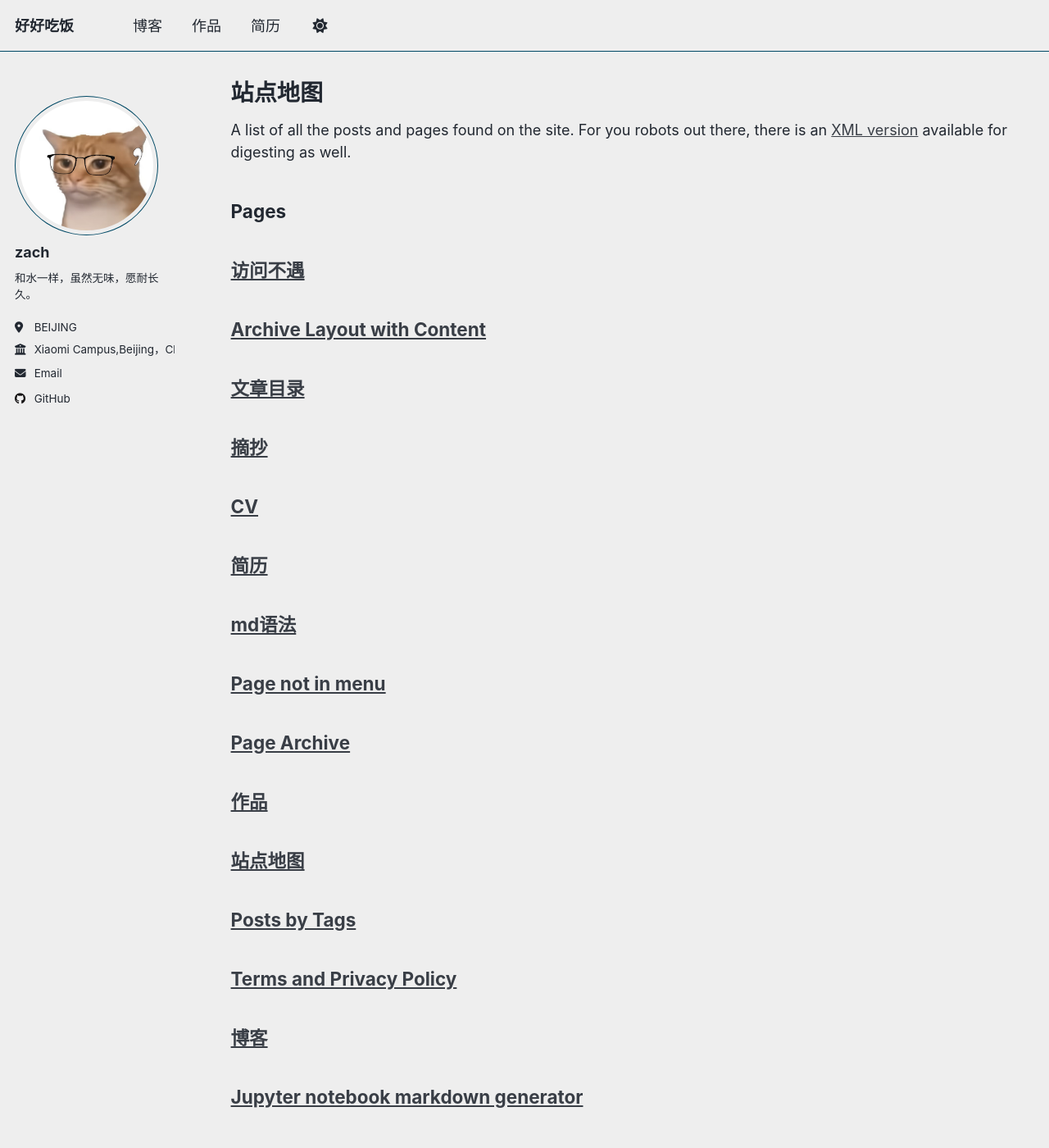
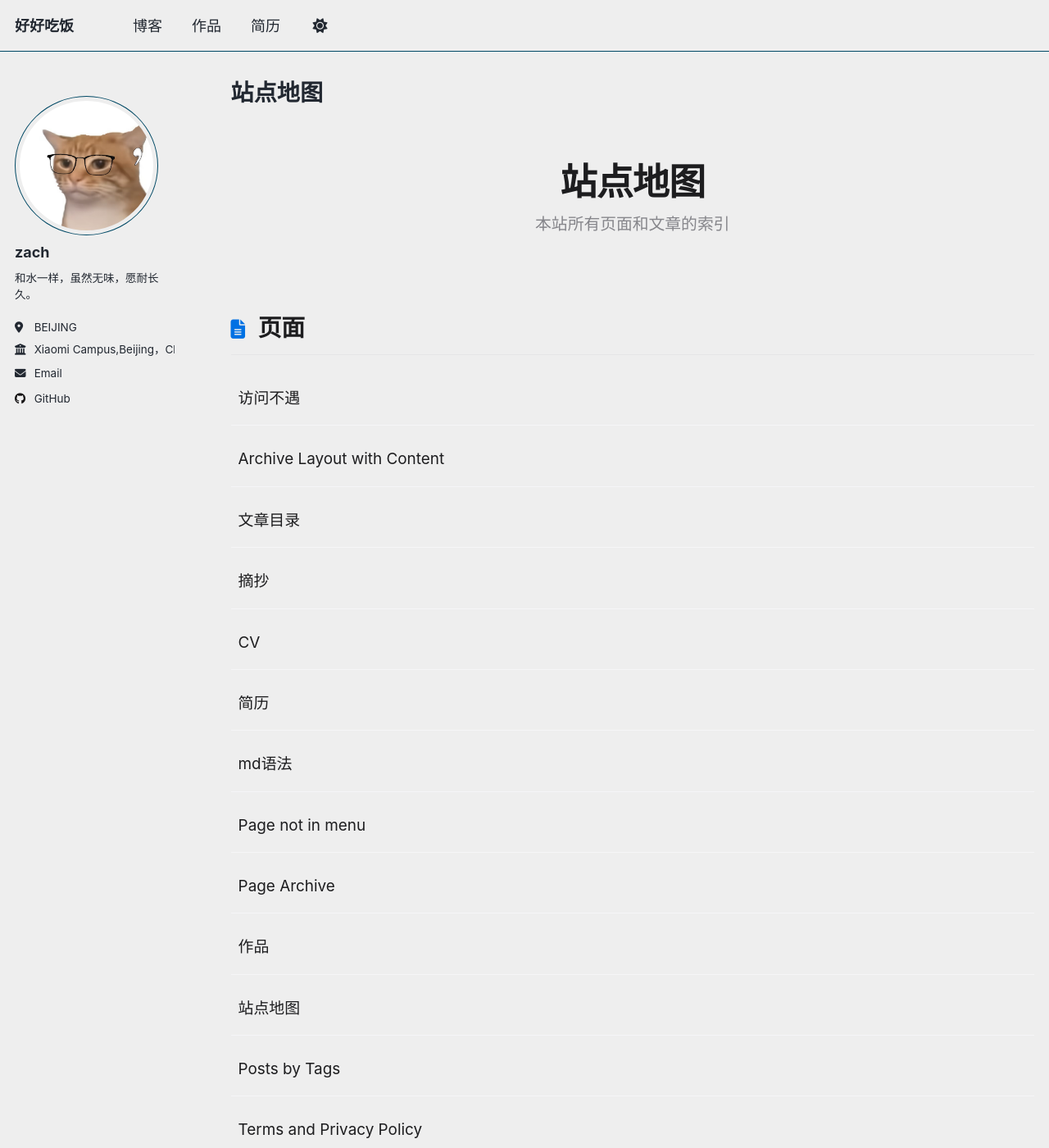
Before and after one commit to zach1219/zach1219.github.io, a Jekyll site: the page built from _pages/sitemap.md, in a window 1280 px wide and 1400 px high. Shown: the whole window at 82% size. Built offline with Jekyll 4.4.1, drawn with Linux system fonts in a browser that asks for light colours; a script that is not in the unit is left out; comment, search, counter and statistics services are not loaded; some of the changed text lies outside the part shown.

Commit message:
Redesign sitemap page with Apple style

```diff
--- a/_pages/sitemap.md
+++ b/_pages/sitemap.md
@@ -7,31 +7,167 @@ author_profile: true
 
 {% include base_path %}
 
-A list of all the posts and pages found on the site. For you robots out there, there is an [XML version]({{ base_path }}/sitemap.xml) available for digesting as well.
+<style>
+.sitemap-hero {
+  text-align: center;
+  padding: 3rem 1rem 2rem;
+  margin-bottom: 2rem;
+}
+.sitemap-hero h1 {
+  font-size: 2.5rem;
+  font-weight: 700;
+  letter-spacing: -0.02em;
+  color: #1d1d1f;
+  margin-bottom: 0.5rem;
+}
+.sitemap-hero p {
+  font-size: 1.1rem;
+  color: #86868b;
+  max-width: 500px;
+  margin: 0 auto;
+  line-height: 1.6;
+}
+.sitemap-section {
+  margin-bottom: 3rem;
+}
+.sitemap-section h2 {
+  font-size: 1.6rem;
+  font-weight: 600;
+  color: #1d1d1f;
+  padding-bottom: 0.75rem;
+  border-bottom: 1px solid #e5e5e7;
+  margin-bottom: 1.2rem;
+  letter-spacing: -0.01em;
+}
+.sitemap-section h2 i {
+  margin-right: 0.5rem;
+  color: #0071e3;
+  font-size: 1.3rem;
+}
+.sitemap-list {
+  list-style: none;
+  padding: 0;
+  margin: 0;
+}
+.sitemap-list li {
+  border-bottom: 1px solid #f5f5f7;
+}
+.sitemap-list li:last-child {
+  border-bottom: none;
+}
+.sitemap-list a {
+  display: flex;
+  justify-content: space-between;
+  align-items: center;
+  padding: 1rem 0.5rem;
+  color: #1d1d1f;
+  text-decoration: none;
+  font-size: 1.05rem;
+  transition: all 0.2s ease;
+  border-radius: 8px;
+}
+.sitemap-list a:hover {
+  background: #f5f5f7;
+  padding-left: 1rem;
+  color: #0071e3;
+}
+.sitemap-list .date {
+  font-size: 0.85rem;
+  color: #86868b;
+  font-variant-numeric: tabular-nums;
+  white-space: nowrap;
+}
+.sitemap-list .title {
+  flex: 1;
+  font-weight: 400;
+}
+.sitemap-empty {
+  text-align: center;
+  padding: 2rem;
+  color: #86868b;
+  font-style: italic;
+}
+.sitemap-xml {
+  text-align: center;
+  margin-top: 3rem;
+  padding-top: 2rem;
+  border-top: 1px solid #e5e5e7;
+}
+.sitemap-xml a {
+  color: #0071e3;
+  text-decoration: none;
+  font-size: 0.95rem;
+}
+.sitemap-xml a:hover {
+  text-decoration: underline;
+}
+</style>
 
-<h2>Pages</h2>
-{% for post in site.pages %}
-  {% include archive-single.html %}
-{% endfor %}
+<div class="sitemap-hero">
+  <h1>站点地图</h1>
+  <p>本站所有页面和文章的索引</p>
+</div>
 
-<h2>Posts</h2>
-{% for post in site.posts %}
-  {% include archive-single.html %}
-{% endfor %}
+<div class="sitemap-section">
+  <h2><i class="fa fa-file-alt"></i> 页面</h2>
+  {% if site.pages.size > 0 %}
+  <ul class="sitemap-list">
+    {% for page in site.pages %}
+      {% unless page.title == nil or page.title == "" %}
+      <li>
+        <a href="{{ base_path }}{{ page.url }}">
+          <span class="title">{{ page.title }}</span>
+        </a>
+      </li>
+      {% endunless %}
+    {% endfor %}
+  </ul>
+  {% else %}
+  <p class="sitemap-empty">暂无页面</p>
+  {% endif %}
+</div>
+
+<div class="sitemap-section">
+  <h2><i class="fa fa-pencil-alt"></i> 文章</h2>
+  {% if site.posts.size > 0 %}
+  <ul class="sitemap-list">
+    {% for post in site.posts %}
+    <li>
+      <a href="{{ base_path }}{{ post.url }}">
+        <span class="title">{{ post.title }}</span>
+        <span class="date">{{ post.date | date: "%Y-%m-%d" }}</span>
+      </a>
+    </li>
+    {% endfor %}
+  </ul>
+  {% else %}
+  <p class="sitemap-empty">暂无文章</p>
+  {% endif %}
+</div>
 
 {% capture written_label %}'None'{% endcapture %}
-
 {% for collection in site.collections %}
-{% unless collection.output == false or collection.label == "posts" %}
-  {% capture label %}{{ collection.label }}{% endcapture %}
-  {% if label != written_label %}
-  <h2>{{ label }}</h2>
-  {% capture written_label %}{{ label }}{% endcapture %}
-  {% endif %}
-{% endunless %}
-{% for post in collection.docs %}
   {% unless collection.output == false or collection.label == "posts" %}
-  {% include archive-single.html %}
+    {% capture label %}{{ collection.label }}{% endcapture %}
+    {% if label != written_label %}
+      <div class="sitemap-section">
+        <h2><i class="fa fa-folder-open"></i> {{ label }}</h2>
+        <ul class="sitemap-list">
+        {% capture written_label %}{{ label }}{% endcapture %}
+    {% endif %}
+    {% for post in collection.docs %}
+      <li>
+        <a href="{{ base_path }}{{ post.url }}">
+          <span class="title">{{ post.title }}</span>
+          {% if post.date %}<span class="date">{{ post.date | date: "%Y-%m-%d" }}</span>{% endif %}
+        </a>
+      </li>
+    {% endfor %}
   {% endunless %}
 {% endfor %}
-{% endfor %}
+</ul>
+</div>
+
+<div class="sitemap-xml">
+  <a href="{{ base_path }}/sitemap.xml"><i class="fa fa-rss"></i> XML 站点地图</a>
+</div>
```
